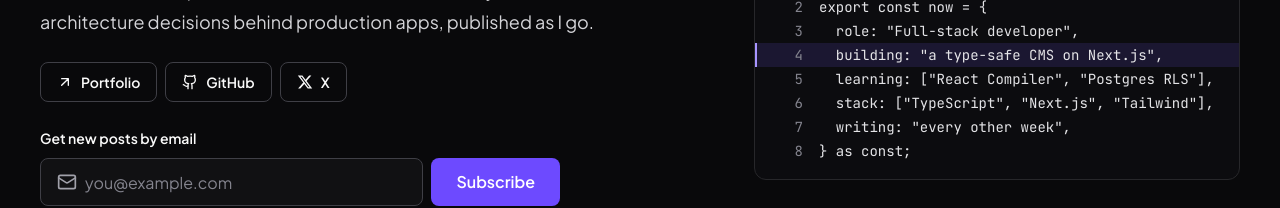
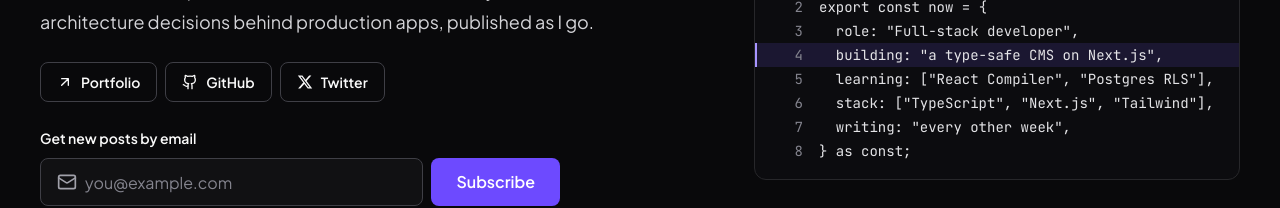
Before and after one commit to R4nz5r/ragib.dev, a Next.js app: page / in a window 1280 px wide. Shown: the part 274-482 px from the top of the page. Built offline with nearby package versions, Linux system fonts and the light colour scheme; no server answers.

Commit message:
fix: change X button label to Twitter to avoid duplicate X

```diff
--- a/components/hero.tsx
+++ b/components/hero.tsx
@@ -44,7 +44,7 @@ export async function Hero() {
                 rel="noopener noreferrer"
               >
                 <Icon name="x" size={16} />
-                <span>X</span>
+                <span>Twitter</span>
               </Button>
             </div>
             <NewsletterForm />
```
